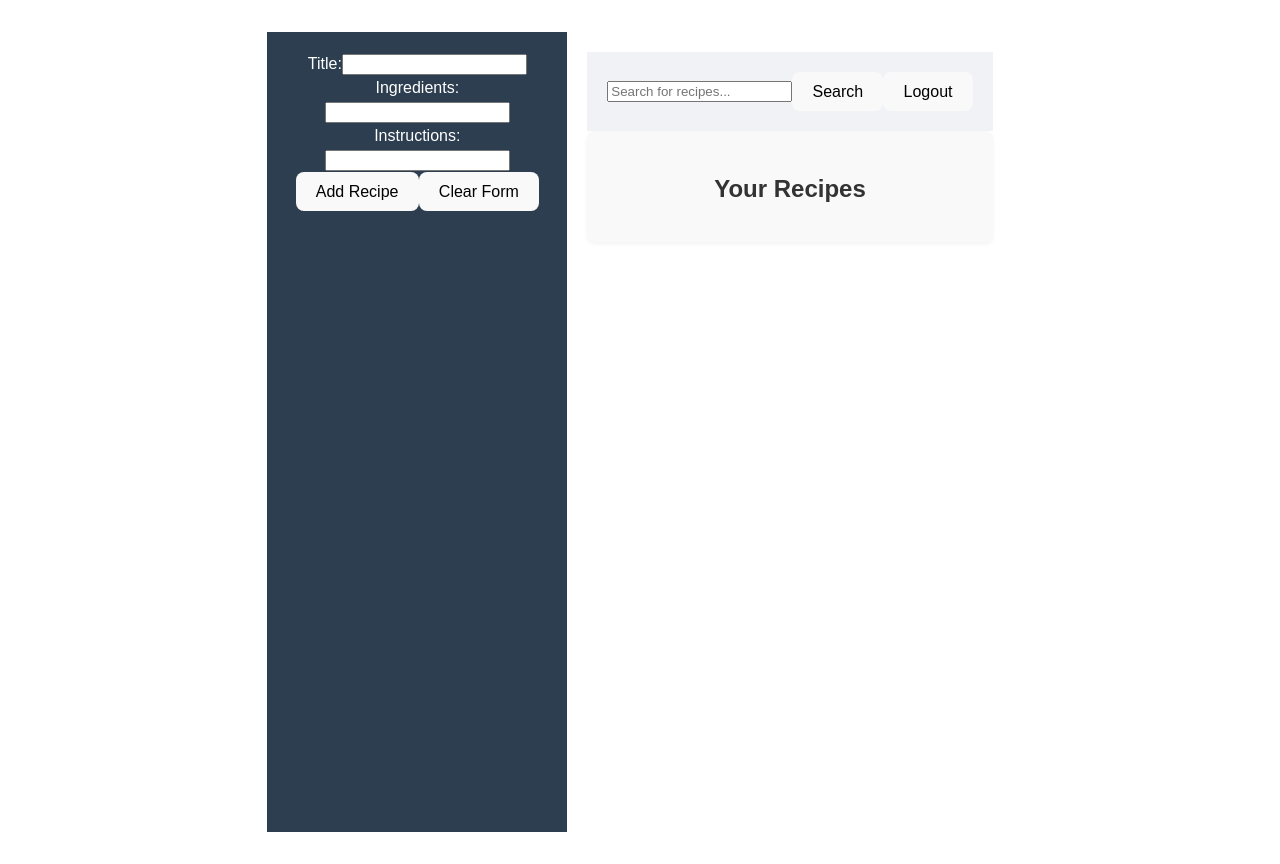
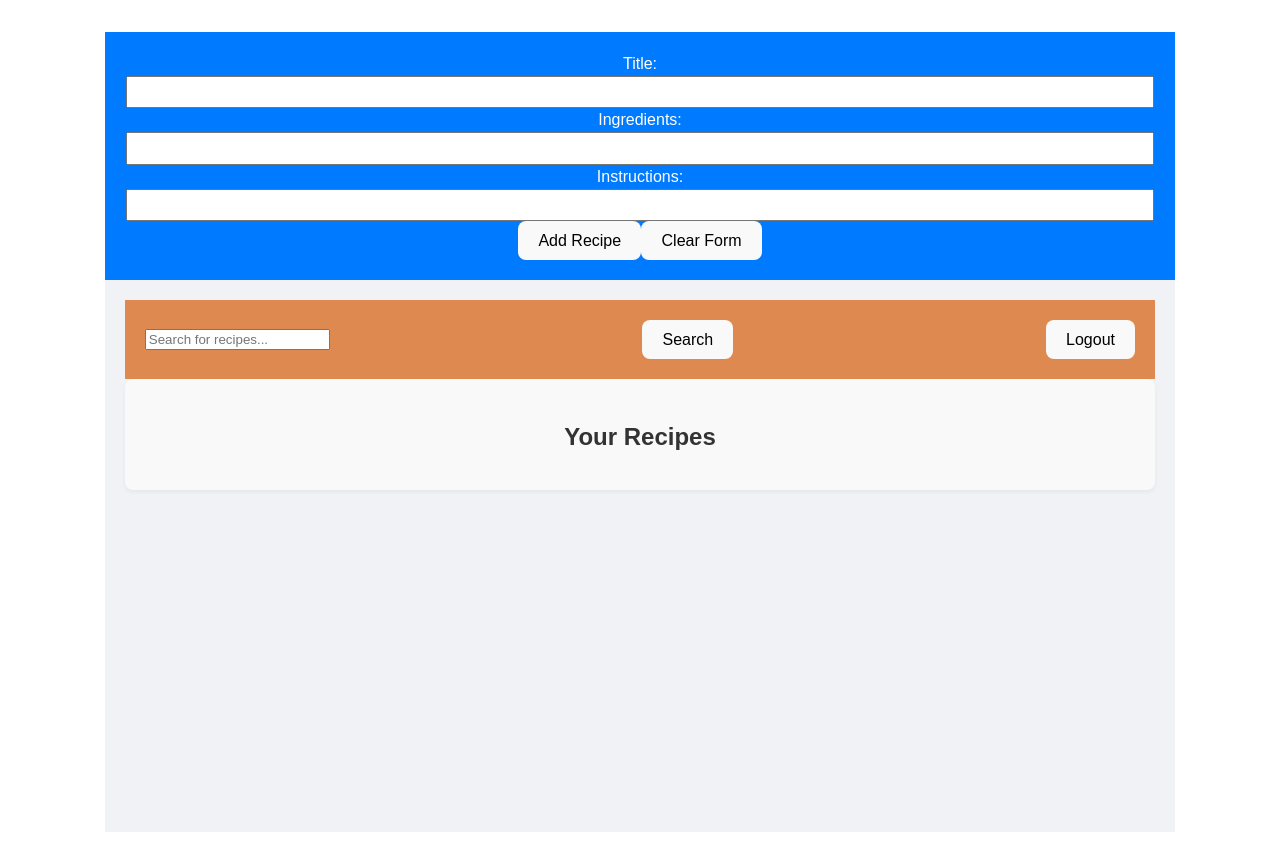
Before and after one commit to wchoi888/Recipe, a React (Vite) app in the folder frontend/: page /dashboard in a window 1280 px wide. Built offline with nearby package versions, Linux system fonts and the light colour scheme; sample sign-in values are in the browser's storage.

Commit message:
adding styling to dashboard with color scheme and form placement

```diff
--- a/frontend/src/components/Dashboard/Dashboard.css
+++ b/frontend/src/components/Dashboard/Dashboard.css
@@ -1,17 +1,27 @@
+:root {
+  --primary-color: #007bff;           /* Blue */
+  --secondary-color: #de8950;         /* Orange */
+  --primary-hover-color: #cce608;     /* Light Yellow */
+  --secondary-hover-color: #1e7e34;   /* Dark Green */
+  --background-color: #f0f2f5;        /* Light Gray */
+}
+
 .GridContainer {
   display: grid;
-  grid-template-columns: 300px 1fr;
-  grid-template-rows: auto 1fr;
+  grid-template-columns: 1fr;
+  grid-template-rows: auto auto 1fr;
   grid-template-areas:
-    "nav header"
-    "nav main";
-  height: 100vh;
+    "header"
+    "nav"
+    "main";
+  min-height: 100vh;
   font-family: 'Arial', sans-serif;
+  background-color: var(--background-color);
 }
 
 .NavContainer {
   grid-area: nav;
-  background-color: #2c3e50;
+  background-color: var(--primary-color); /* Updated to primary color */
   padding: 20px;
   color: white;
 }
@@ -24,7 +34,7 @@
 
 .HeaderContainer {
   grid-area: header;
-  background-color: #f0f2f5;
+  background-color: var(--secondary-color); /* Updated to secondary color */
   padding: 20px;
   display: flex;
   justify-content: space-between;
@@ -33,12 +43,84 @@
 
 .HeaderItem {
   cursor: pointer;
-  color: #007bff;
+  color: #022424;
   font-weight: bold;
 }
 
-.LogoutButton {
-  background-color: #e74c3c;
+.LogoutButton, .HeaderItem {
+  background-color: var(--secondary-color);
   color: white;
-  padding: 10px
+  padding: 10px 20px;
+  border: 2px solid var(--secondary-color);
+  border-radius: 5px;
+  margin-right: 10px;
+  box-shadow: none; /* Removed shadow */
 }
+
+.LogoutButton:hover, .HeaderItem:hover {
+  background-color: var(--secondary-hover-color);
+  border-color: var(--secondary-hover-color);
+}
+
+/* Mobile responsiveness */
+@media screen and (max-width: 768px) {
+  .GridContainer {
+    grid-template-columns: 1fr; /* Adjusted for mobile devices */
+    grid-template-areas:
+      "header"
+      "nav"
+      "main";
+  }
+}
+
+.Input {
+  display: block;
+  width: 100%;
+  padding: 10px;
+  margin: 10px 0;
+  border-radius: 5px;
+  border: 1px solid #ccc;
+  box-sizing: border-box;
+  background-color: white; /* Changed background color to white */
+  box-shadow: none; /* Removed shadow */
+}
+/* Grid container for the form */
+.FormContainer {
+  display: grid;
+  grid-template-columns: 1fr 1fr; /* Two columns */
+  gap: 20px; /* Add some spacing between columns */
+}
+
+/* Form inputs for the left side */
+.LeftInputs {
+  display: flex;
+  flex-direction: column;
+  grid-column: 1 / 2; /* Span the first column */
+}
+
+/* Adjustments for form labels and inputs */
+.FormLabel {
+  margin-bottom: 0.5em; /* Add some spacing between labels */
+}
+
+#title,
+#ingredients,
+#instructions {
+  width: calc(100% - 20px); /* Adjust width of inputs to account for spacing */
+  padding: 0.5em; /* Adjust padding */
+}
+
+/* Form inputs for the right side */
+.RightInputs {
+  display: flex;
+  flex-direction: column;
+  grid-column: 2 / 3; /* Span the second column */
+}
+
+/* Additional adjustments for better readability */
+#servings,
+#prep-time,
+#cook-time,
+#total-time {
+  margin-bottom: 0.8em; /* Reduce spacing between form fields */
+}
```
